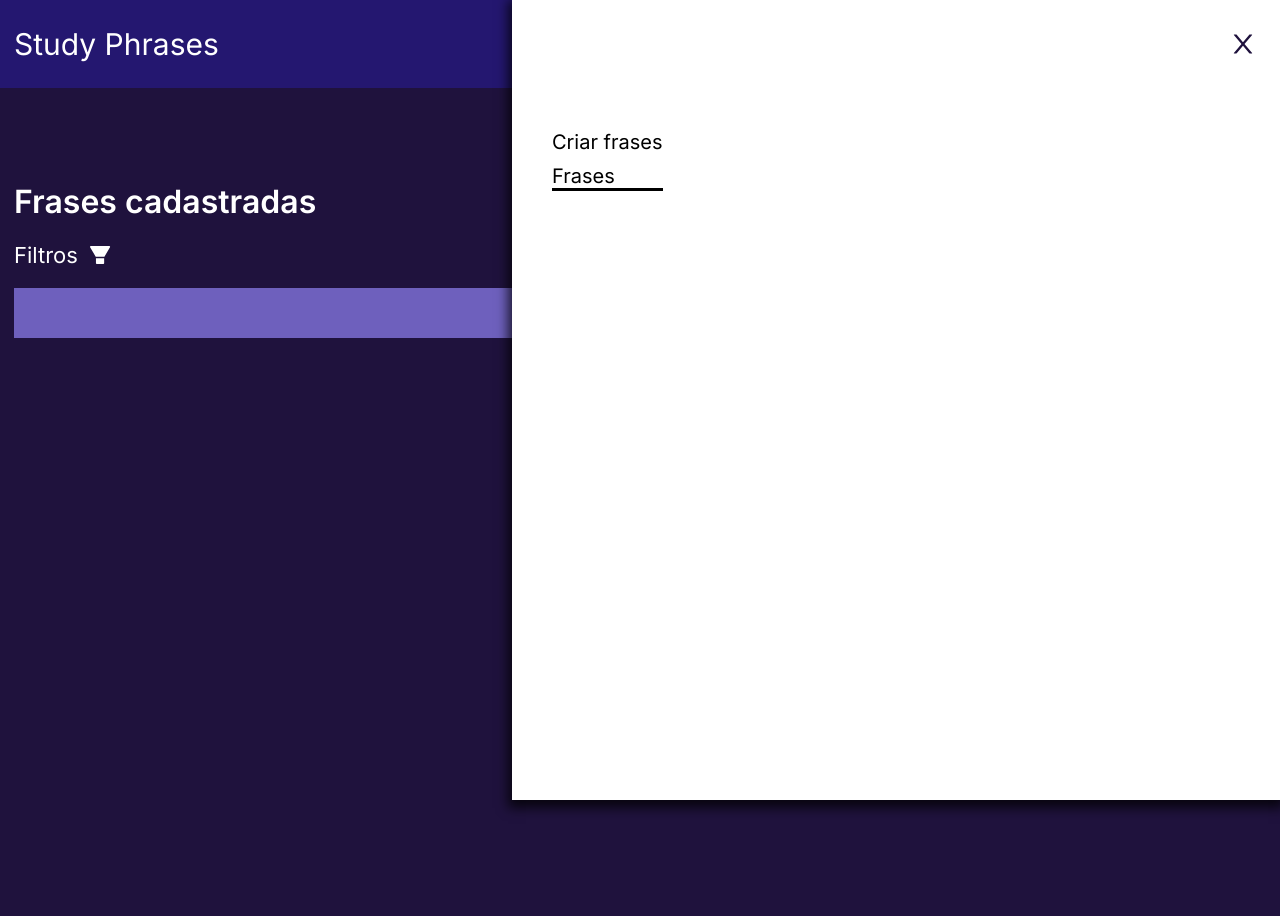
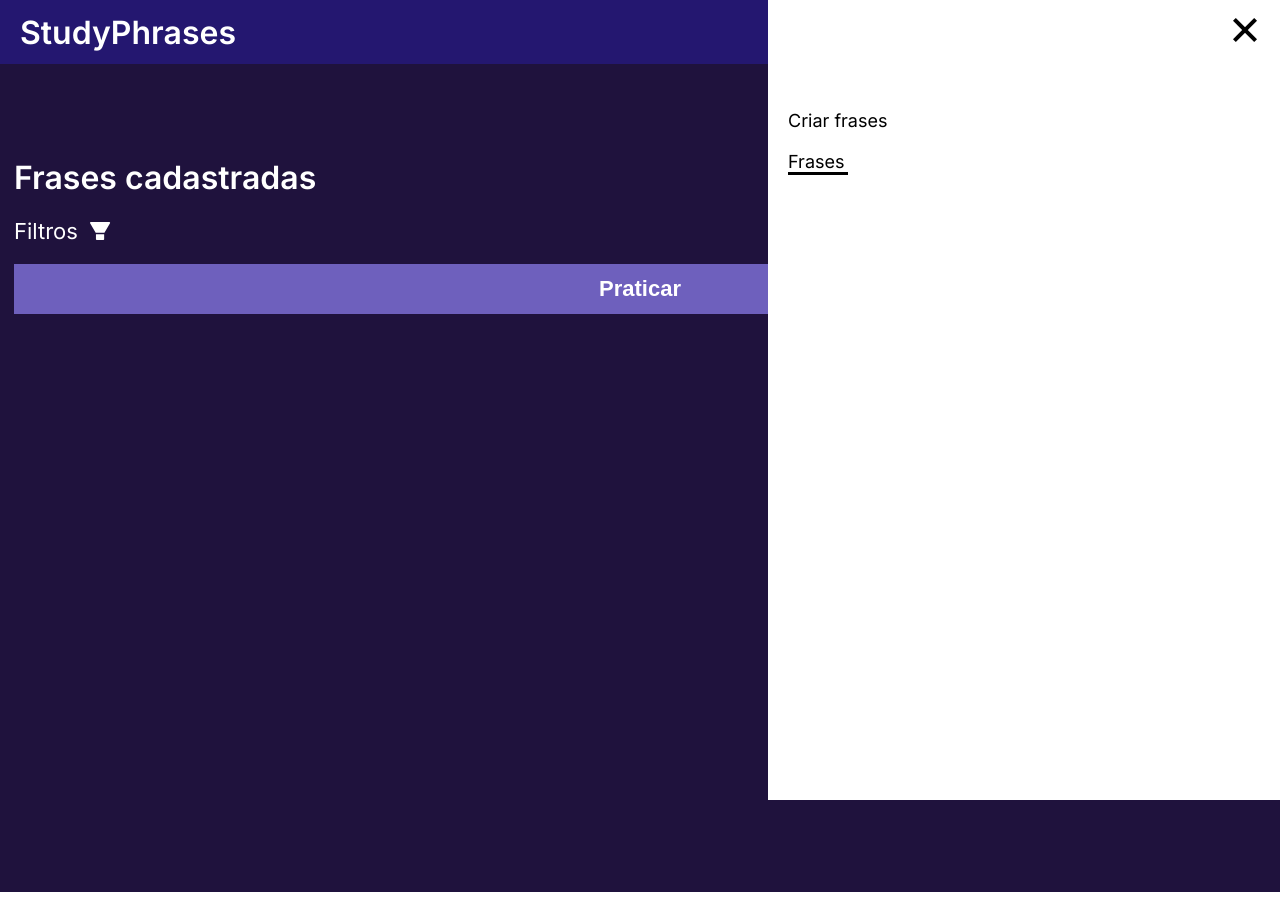
Before and after one commit to gitbiel/Study-Phrases, a plain HTML site: page frases.html in a window 1280 px wide. Both pictures are taken after a click on the element 1242 px from the left and 44 px from the top of the page. After the commit the page ends 892 px from the top, so only its background shows below. Drawn offline with Linux system fonts and the light colour scheme; no server answers.

Commit message:
fix menu

```diff
--- a/cadastrar.css
+++ b/cadastrar.css
@@ -4,77 +4,104 @@ body {
   margin: 0;
   padding: 0;
   font-family: inter;
+  overflow-y: hidden;
 }
 
 .header {
+  height: 8vh;
+  background-color: #241770;
   display: flex;
+  justify-content: space-between;
   align-items: center;
-  justify-content: space-between;
-  background-color: #241770;
-  color: #ffffff;
-  height: 60px;
-  font-size: 30px;
-  padding: 14px;
+  padding: 0 20px;
+  color: white;
 }
 
-.menu-burguer  {
-  cursor: pointer;
-  z-index: 1;
+.title {
+  margin: 0;
 }
 
-.menu-burguer div {
-  display: block;
-  width: 32px;
-  height: 2px;
-  background: white;
-  margin: 8px;
+.hamburger-menu {
+  width: 30px;
+  height: 20px;
+  display: flex;
+  flex-direction: column;
+  justify-content: space-between;
+  cursor: pointer;
 }
 
-.close-menu {
-  margin: 10px;
-  display: none;
-  z-index: 1;
+.hamburger-menu span {
+  display: block;
+  width: 100%;
+  height: 4px;
+  background-color: white;
+  transition: transform 0.3s ease;
 }
 
-header nav {
-  display: none;
-  color: #000;
-  position: absolute;
-  z-index: 0;
-  right: 0;
-  top: 0;
-  width: 60%;
-  height: calc(100vh - 100px);
-  background-color: #FFF;
-  padding-top: 100px;
+.hamburger-menu.open span:nth-child(2) {
+  transform: scaleX(0);
 }
 
-header li {
-  font-size: 20px;
-  color: #000;
-  list-style: none;
-  margin-bottom: 10px;
+.hamburger-menu.open span:nth-child(1) {
+  transform: translateY(8px) rotate(45deg);
 }
 
-header li > a {
-  font-size: 20px;
+.hamburger-menu.open span:nth-child(3) {
+  transform: translateY(-8px) rotate(-45deg);
+}
+
+.overlay {
+  position: fixed;
+  top: 0;
+  right: 0;
+  bottom: 0;
+  width: 40%;
+  background-color: white;
+  z-index: 1;
+  transform: translateX(100%);
+  transition: transform 0.3s ease;
+}
+
+.overlay.open {
+  transform: translateX(0);
+}
+
+.close-btn {
+  display: flex;
+  justify-content: flex-end;
+  padding: 20px;
+}
+
+.menu {
+  list-style-type: none;
+  padding: 0;
+  margin: 50px 20px;
+}
+
+.menu li {
+  font-size: 18px;
+  margin-bottom: 20px;
+}
+
+.hamburger-menu.open span {
+  background-color: black;
+}
+
+.currentScreen {
+  border-bottom: 3px solid black;
+  width: 100px;;
+}
+
+.li {
   color: #000;
   text-decoration: none;
-  margin-bottom: 10px;
-}
-
-header li:nth-child(1) {
-  font-size: 20px;
-  color: #000;
-  list-style: none;
-  border-bottom: solid 3px black;
 }
 
 .content-main {
   display: flex;
   flex-direction: column;
   background-color: #1f123d;
-  height: calc(100vh - 116px);
+  height: 90vh;
   padding: 14px;
 }
 
--- a/frases.css
+++ b/frases.css
@@ -4,74 +4,97 @@ body {
   margin: 0;
   padding: 0;
   font-family: inter;
+  overflow-y: hidden;
 }
 
 .header {
+  height: 8vh;
+  background-color: #241770;
   display: flex;
+  justify-content: space-between;
   align-items: center;
-  justify-content: space-between;
-  background-color: #241770;
-  color: #FFF;
-  height: 60px;
-  font-size: 30px;
-  padding: 14px;
+  padding: 0 20px;
+  color: white;
 }
 
-header li {
-  font-size: 20px;
-  color: #000;
-  list-style: none;
-  margin-bottom: 10px;
+.title {
+  margin: 0;
 }
 
-header li > a {
-  font-size: 20px;
+.hamburger-menu {
+  width: 30px;
+  height: 20px;
+  display: flex;
+  flex-direction: column;
+  justify-content: space-between;
+  cursor: pointer;
+}
+
+.hamburger-menu span {
+  display: block;
+  width: 100%;
+  height: 4px;
+  background-color: white;
+  transition: transform 0.3s ease;
+}
+
+.hamburger-menu.open span:nth-child(2) {
+  transform: scaleX(0);
+}
+
+.hamburger-menu.open span:nth-child(1) {
+  transform: translateY(8px) rotate(45deg);
+}
+
+.hamburger-menu.open span:nth-child(3) {
+  transform: translateY(-8px) rotate(-45deg);
+}
+
+.overlay {
+  position: fixed;
+  top: 0;
+  right: 0;
+  bottom: 0;
+  width: 40%;
+  background-color: white;
+  z-index: 1;
+  transform: translateX(100%);
+  transition: transform 0.3s ease;
+}
+
+.overlay.open {
+  transform: translateX(0);
+}
+
+.close-btn {
+  display: flex;
+  justify-content: flex-end;
+  padding: 20px;
+}
+
+.menu {
+  list-style-type: none;
+  padding: 0;
+  margin: 50px 20px;
+}
+
+.menu li {
+  font-size: 18px;
+  margin-bottom: 20px;
+}
+
+.hamburger-menu.open span {
+  background-color: black;
+}
+
+.currentScreen {
+  border-bottom: 3px solid black;
+  width: 60px;
+}
+
+.li {
   color: #000;
   text-decoration: none;
-  margin-bottom: 10px;
-}
-
-header li:nth-child(2) {
-  font-size: 20px;
-  color: #000;
-  list-style: none;
-  border-bottom: solid 3px black;
-}
-
-header nav {
-  display: none;
-  color: #000;
-  position: absolute;
-  z-index: 1;
-  right: 0;
-  top: 0;
-  width: 60%;
-  height: calc(100vh - 100px);
-  background-color: #FFF;
-  padding-top: 100px;
-  -webkit-box-shadow: 0px 4px 11px 4px rgba(0, 0, 0, 0.75);
-  -moz-box-shadow: 0px 4px 11px 4px rgba(0, 0, 0, 0.75);
-  box-shadow: 0px 4px 11px 4px rgba(0, 0, 0, 0.75);
-}
-
-.menu-burguer  {
-  cursor: pointer;
-  z-index: 1;
-}
-
-.menu-burguer div {
-  display: block;
-  width: 32px;
-  height: 2px;
-  background: #FFF;
-  margin: 8px;
-}
-
-.close-menu {
-  margin: 10px;
-  display: none;
-  z-index: 2;
-  cursor: pointer;
 }
 
 .content-main {
--- a/frases.html
+++ b/frases.html
@@ -11,23 +11,27 @@
 </head>
 <body>
   <header class="header">
-    <span>Study Phrases</span>
-    <div onclick="openModal()" id="menu" class="menu-burguer">
-      <div id="line1"></div>
-      <div id="line2"></div>
-      <div id="line3"></div>
+    <h1 class="title">StudyPhrases</h1>
+    <div class="hamburger-menu">
+      <span></span>
+      <span></span>
+      <span></span>
     </div>
-    <svg onclick="closeModal()" id="close-menu" class="close-menu" width="26" height="26" viewBox="0 0 26 26" fill="none" xmlns="http://www.w3.org/2000/svg">
-      <path d="M14.5028 13L22.12 3.9203C22.2477 3.7694 22.1403 3.54016 21.943 3.54016H19.6274C19.491 3.54016 19.3604 3.6011 19.2704 3.70556L12.9881 11.1951L6.7057 3.70556C6.61865 3.6011 6.48807 3.54016 6.34878 3.54016H4.03316C3.83584 3.54016 3.72847 3.7694 3.85615 3.9203L11.4733 13L3.85615 22.0797C3.82755 22.1133 3.8092 22.1544 3.80328 22.1982C3.79736 22.2419 3.80412 22.2865 3.82276 22.3265C3.84139 22.3665 3.87113 22.4004 3.90842 22.424C3.94572 22.4476 3.98901 22.46 4.03316 22.4598H6.34878C6.48517 22.4598 6.61575 22.3989 6.7057 22.2944L12.9881 14.8049L19.2704 22.2944C19.3575 22.3989 19.4881 22.4598 19.6274 22.4598H21.943C22.1403 22.4598 22.2477 22.2306 22.12 22.0797L14.5028 13Z" fill="#1F123D"/>
-    </svg>
-    <nav id="nav">
-      <ul>
-        <li><a href="index.html">Criar frases</a></li>
-        <li>Frases</a></li>
-        <!-- <li><a href=""></a> Estudar</li> -->
-      </ul>
-    </nav>
   </header>
+
+  <div class="overlay">
+    <div class="close-btn">
+      <div class="hamburger-menu open">
+        <span></span>
+        <span></span>
+        <span></span>
+      </div>
+    </div>
+    <ul class="menu">
+      <li><a class="li" href="index.html">Criar frases</a></li>
+      <li  class="currentScreen">Frases</li>
+    </ul>
+  </div>
   <main class="content-main">
     <h1>Frases cadastradas</h1>
 
--- a/frases.js
+++ b/frases.js
@@ -101,26 +101,6 @@ async function getPhrases() {
 getPhrases()
 
 
-let isOpen = false
-
-function openModal() {
-  isOpen === false ? isOpen = true: isOpen = false;
-  if(isOpen === true) {
-    nav.style.display = "flex";
-    menu.style.display = "none";
-    closeMenu.style.display = "block";
-  }
-}
-
-function closeModal() {
-  isOpen === false ? isOpen = true: isOpen = false;
-  if(isOpen === false) {
-    nav.style.display = "none";
-    menu.style.display = "block";
-    closeMenu.style.display = "none";
-  }
-}
-
 function openFilter() {
   pesquisar.style.display = "flex";
   priority.style.display = "flex";
@@ -140,3 +120,18 @@ function closedFilter() {
   purpleFilter.style.display = "none"
   whiteFilter.style.display = "flex";
 }
+
+const hamburgerMenu = document.querySelector('.hamburger-menu');
+const overlay = document.querySelector('.overlay');
+
+hamburgerMenu.addEventListener('click', function() {
+  hamburgerMenu.classList.toggle('open');
+  overlay.classList.toggle('open');
+});
+
+const closeBtn = document.querySelector('.close-btn');
+
+closeBtn.addEventListener('click', function() {
+  hamburgerMenu.classList.remove('open');
+  overlay.classList.remove('open');
+});
```
Also changed, not shown: cadastrar.js (+12 -17 lines), index.html (+21 -17 lines).
